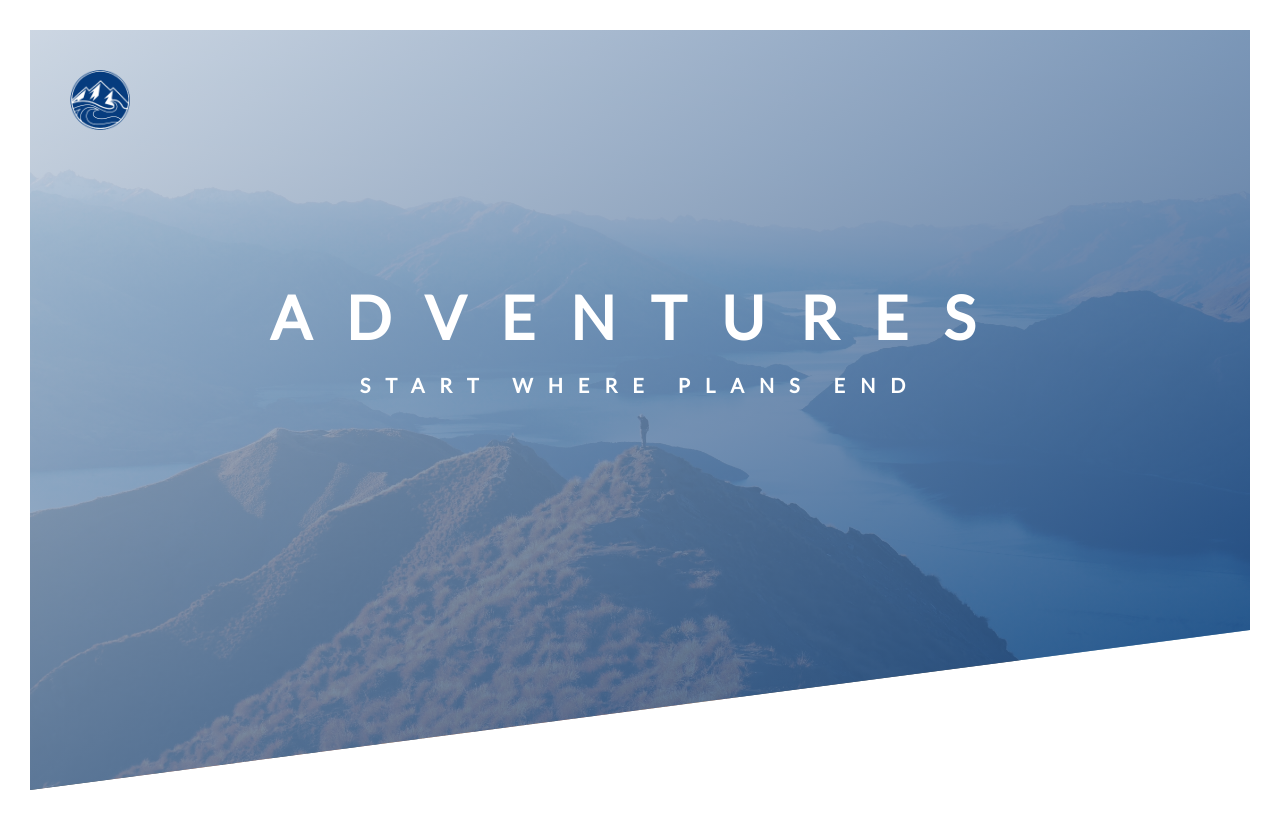
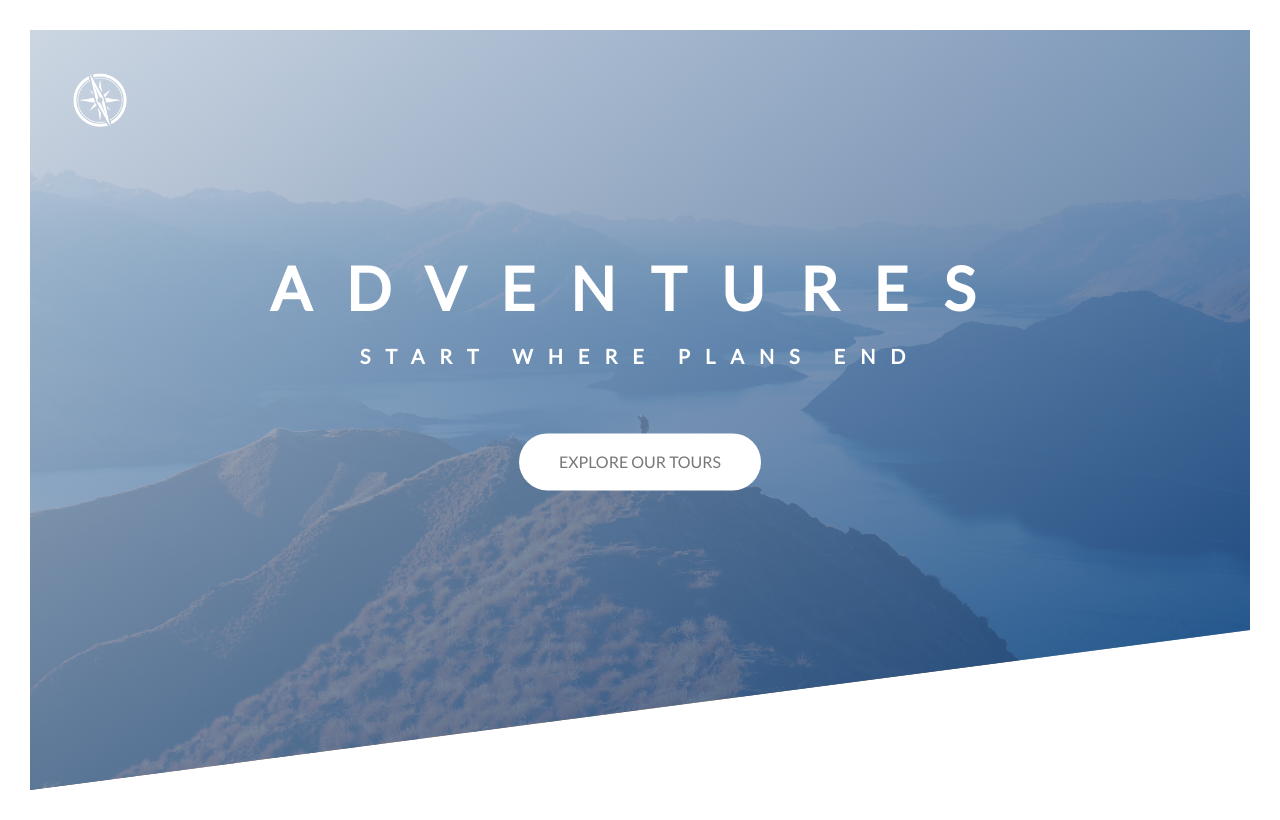
Before and after one commit to luisalbertmschz/Adventure-A-Travel-Agency-Web-Page, a plain HTML site: page index.html in a window 1280 px wide. Drawn offline with Linux system fonts and the light colour scheme.

Commit message:
📢 Insertando botón para tours desde header

```diff
--- a/css/style.css
+++ b/css/style.css
@@ -38,11 +38,10 @@ body {
 
 .header {
     height:                 95vh;
-    background-image:       linear-gradient(
-                                                 to right bottom,
-                                                 rgba( 204, 217, 232, 0.8 ),
-                                                 rgba( 9, 62, 127, 0.8 )  ),
-                                                url(../img/hero2.jpg);
+    background-image:       linear-gradient(to right bottom,
+        rgba(204, 217, 232, 0.8),
+        rgba(9, 62, 127, 0.8)),
+        url(../img/hero2.jpg);
     background-size:        cover;
     background-position:    top;
     position:               relative;
@@ -64,13 +63,14 @@ body {
     top:            40%;
     left:           50%;
     transform:      translate(-50%, -50% );
+    text-align:     center;
 }
 
 .heading-primary {
-    color:              white;
-    text-transform:     uppercase;
-    text-align:         center;
-    backface-visibility: hidden;
+    color:                  white;
+    text-transform:         uppercase;
+    backface-visibility:    hidden;
+    margin:                 60px;
 }
 
 .heading-primary-main {
@@ -84,7 +84,6 @@ body {
 
     /* animation-delay: 2s;   /*  Define el tiempo en que la animacion empieza a funcionar */
     /* animation-iteration-count: infinite; Define cuantas veces se ejecuta la animación */
-
 }
 
 .heading-primary-sub {
@@ -127,3 +126,27 @@ body {
         transform:      translateX(0%);
     }
 }
+
+.btn:link, .btn:visited {
+    text-transform:     uppercase;
+    text-decoration:    none;
+    padding:            15px  40px;
+    display:            inline-block;
+    border-radius:      200px;
+    transition:         all .2s;
+}
+
+ .btn:hover {
+    transform: translateY(-3px);
+    box-shadow:     0 10px 20px rgba(0,0,0,0.2);
+}
+
+.btn:active {
+    transform:      translateY(-2px);
+    box-shadow:     0 5px 10px rgba(0,0,0,0.2);
+}
+
+.btn-white {
+    background-color:       #FFF;
+    color:                  #777;
+}
--- a/index.html
+++ b/index.html
@@ -25,7 +25,7 @@
 
             <div class="logo-box">
 
-                <img src="img/Adventure-circle-logo.png" alt="Logo" class="logo">
+                <img src="img/Logo.png" alt="Logo" class="logo">
 
             </div>
 
@@ -34,7 +34,12 @@
                     <span class="heading-primary-main">Adventures </span>
                     <span class="heading-primary-sub">start where plans end</span>
                 </h1>
+
+                <a href="#" class="btn btn-white">Explore our tours</a>
             </div>
+
+
+
 
         </header>
 
```
Also changed, not shown: img/AdventureLogo.png (added), img/Logo.png (added), 3 other files.
